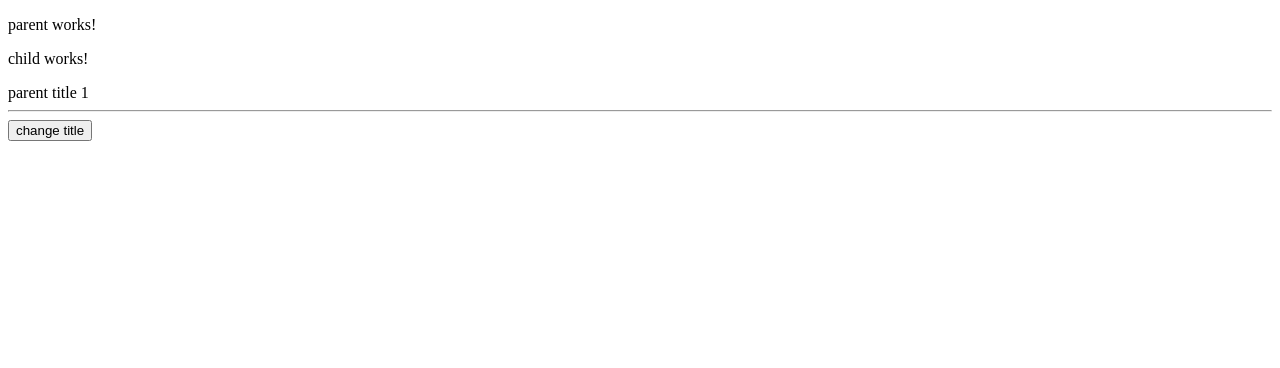
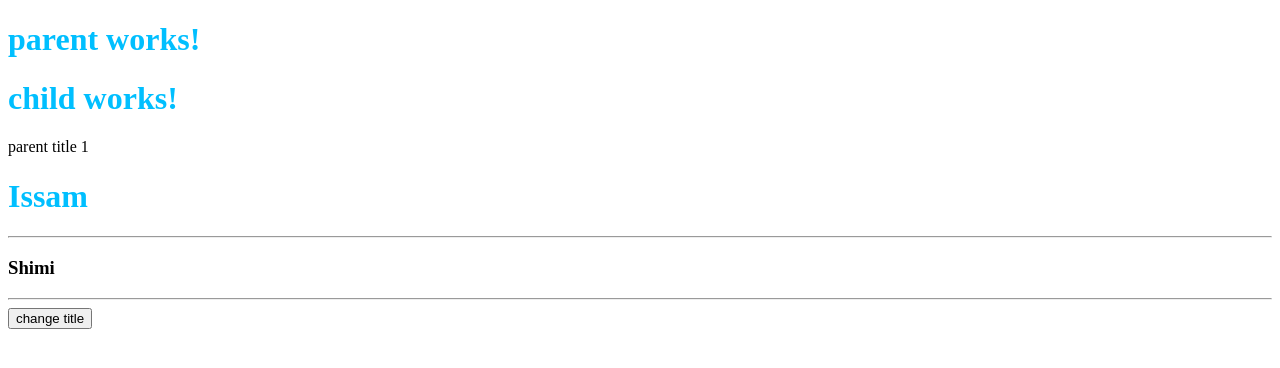
Before and after one commit to imad-razok/angularArmy, an Angular app: page / in a window 1280 px wide. Shown: the top 368 px of the page. Built offline with nearby package versions, Linux system fonts and the light colour scheme.

Commit message:
input setter ,content projection and ViewEncapsulation

```diff
--- a/src/app/component/child/child.component.html
+++ b/src/app/component/child/child.component.html
@@ -1,2 +1,5 @@
-<p>child works!</p>
-{{ title }}
+<h1>child works!</h1>
+{{ myTitle }}
+<ng-content select=".demo1"></ng-content>
+<hr />
+<ng-content select="#demo2"></ng-content>
--- a/src/app/component/child/child.component.ts
+++ b/src/app/component/child/child.component.ts
@@ -6,34 +6,38 @@ import { AfterContentChecked, AfterContentInit, AfterViewChecked, AfterViewInit,
   styleUrls: ['./child.component.scss']
 })
 export class ChildComponent implements OnChanges, OnInit, AfterContentInit, AfterContentChecked, AfterViewInit, AfterViewChecked, OnDestroy {
-  @Input() title: string = '';
+  @Input() set title(name: string) {
+    this.myTitle = name;
+  }
+  myTitle: string = '';
+
   constructor() {
-    console.log('constructor')
+    //console.log('constructor')
   }
   ngOnDestroy(): void {
-    console.log('On Destroy');
+    //console.log('On Destroy');
   }
   ngAfterViewChecked(): void {
-    console.log('After View Checked');
+    //console.log('After View Checked');
   }
   ngAfterViewInit(): void {
-    console.log(' After View Init')
+    //console.log(' After View Init')
   }
   ngAfterContentChecked(): void {
-    console.log('After Content Checked')
+    //console.log('After Content Checked')
   }
   ngAfterContentInit(): void {
-    console.log("after contenent init");
+    //console.log("after contenent init");
   }
 
   /*ngDoCheck(): void {
     console.log('do check')
   }*/
   ngOnInit(): void {
-    console.log('on init');
+    //console.log('on init');
   }
   ngOnChanges(changes: SimpleChanges): void {
-    console.log('change is ', changes);
+    //console.log('change is ', changes);
   }
 
 
--- a/src/app/component/parent/parent.component.html
+++ b/src/app/component/parent/parent.component.html
@@ -1,4 +1,7 @@
-<p>parent works!</p>
-<app-child [title]="myTitle"></app-child>
+<h1>parent works!</h1>
+<app-child [title]="myTitle">
+  <h1 class="demo1">Issam</h1>
+  <h3 id="demo2">Shimi</h3>
+</app-child>
 <hr />
 <button (click)="myTitle = 'parent title 2'">change title</button>
--- a/src/app/component/parent/parent.component.scss
+++ b/src/app/component/parent/parent.component.scss
@@ -0,0 +1,3 @@
+h1 {
+  color: deepskyblue;
+}
--- a/src/app/component/parent/parent.component.ts
+++ b/src/app/component/parent/parent.component.ts
@@ -1,9 +1,10 @@
-import { Component, OnInit } from '@angular/core';
+import { Component, OnInit, ViewEncapsulation } from '@angular/core';
 
 @Component({
   selector: 'app-parent',
   templateUrl: './parent.component.html',
-  styleUrls: ['./parent.component.scss']
+  styleUrls: ['./parent.component.scss'],
+  encapsulation: ViewEncapsulation.None
 })
 export class ParentComponent implements OnInit {
   myTitle: string = 'parent title 1'
```
